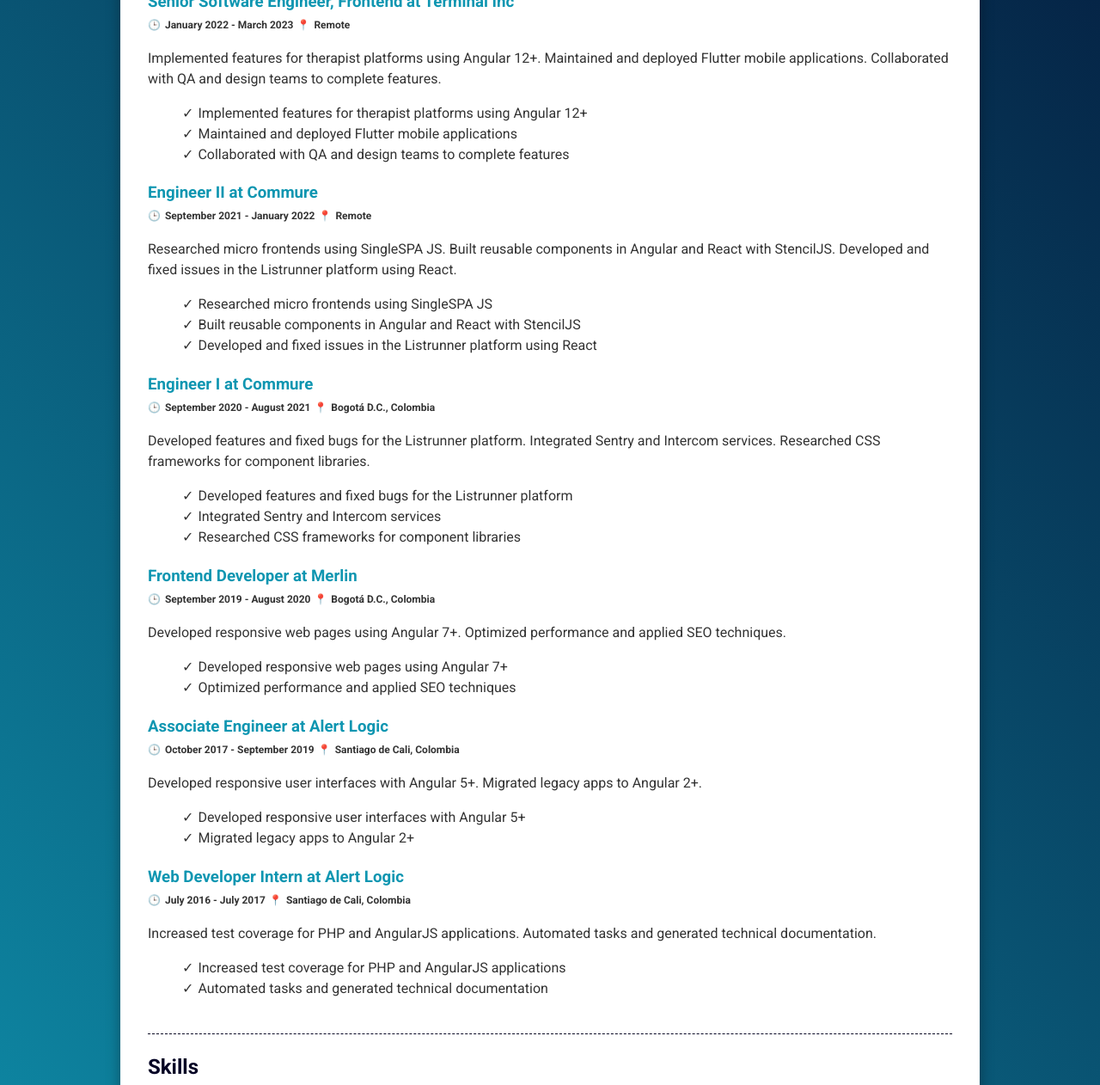
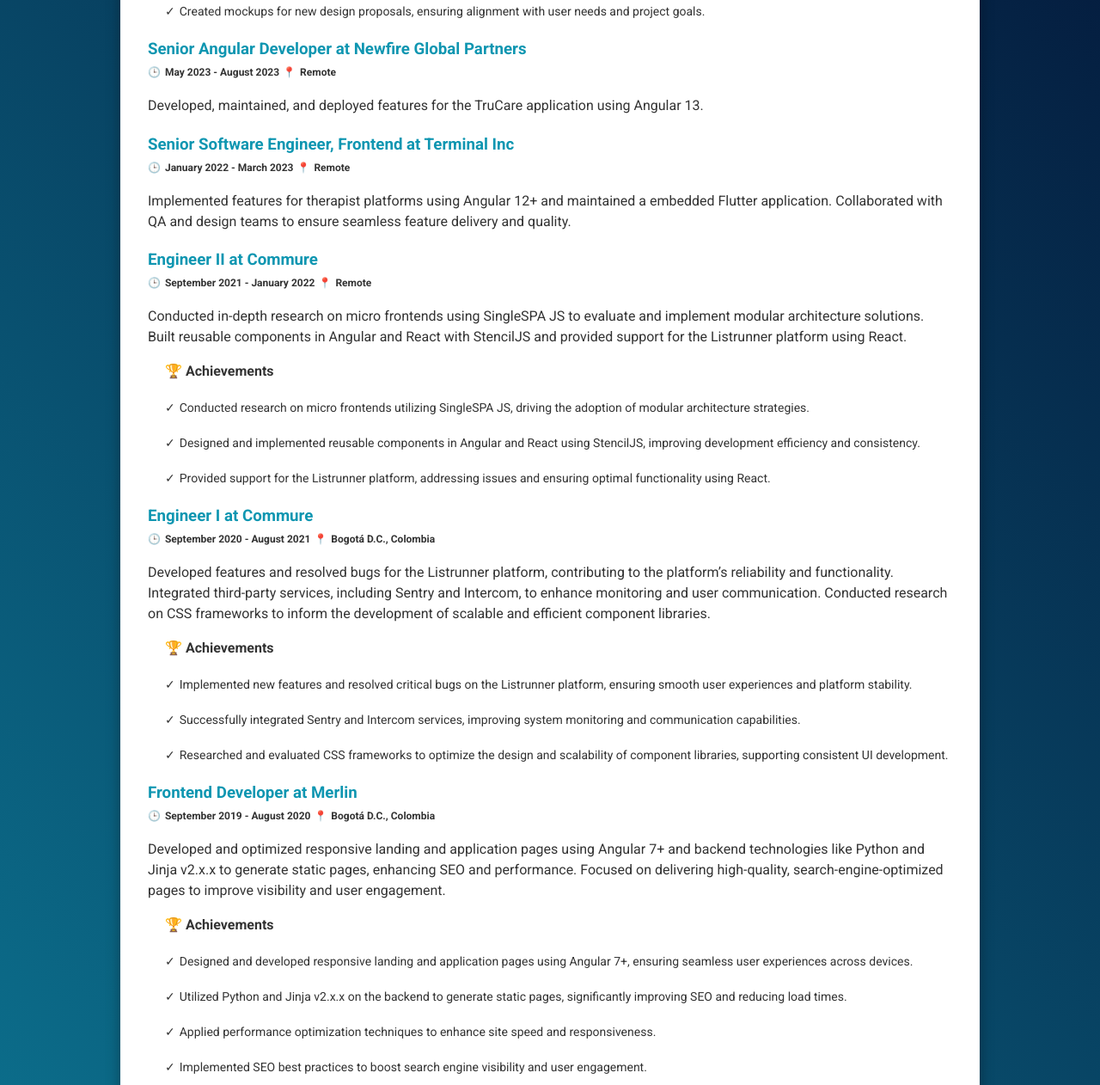
Before and after one commit to andres-artunduaga/resume, a plain HTML site: page docs/resumes/html/andres-artunduaga.html in a window 1280 px wide. Shown: the part 993-2255 px from the top of the page at 86% size. Drawn offline with Linux system fonts and the light colour scheme.

Commit message:
better content

```diff
--- a/docs/resumes/html/andres-artunduaga.css
+++ b/docs/resumes/html/andres-artunduaga.css
@@ -2,8 +2,8 @@
 :root {
     /* Palette */
     --primary-color: #020024;
-    --secondary-color: #0f96b1; /* #0f96b1 */
-    --tertiary-color: #5021d3;
+    --secondary-color: #0f96b1;
+    --tertiary-color: #0000ff;
     --dark-color: #333;
     --light-color: white;
 
@@ -66,7 +66,6 @@ a {
     text-decoration: none;
     &:hover {
         text-decoration: underline;
-        color: red;
     }
 }
 
@@ -187,12 +186,21 @@ section {
     }
 
     .achievements {
+        &::before {
+            content: '🏆 Achievements';
+            margin-left: -20px;
+            font-weight: 600;
+        }
         li {
+            margin-top: 20px;
+            font-size: 14px;
             list-style-type: none;
             &::before {
                 content: '✓';
                 margin-right: 5px;
+                margin-left: -20px; /* Adjust this value as needed to match the left margin of the content */
             }
+            margin-bottom: 10px;
         }
     }
 }
@@ -210,6 +218,7 @@ section {
         article {
             ul {
                 li {
+                    font-size: 14px;
                     list-style-type: none;
                     &::before {
                         content: '⁍';
--- a/docs/resumes/html/andres-artunduaga.html
+++ b/docs/resumes/html/andres-artunduaga.html
@@ -18,8 +18,7 @@
                     <section id="contact">
                         <span class="contact-item" id="email">
                             <span class="contact-item-label">Email:</span>
-                            <a class="contact-item-link"
-                                href="mailto:andres.artunduaga@outlook.com">andres@r2n.dev</a>
+                            <a class="contact-item-link" href="mailto:andres.artunduaga@outlook.com">andres@r2n.dev</a>
                         </span>
                         <span class="contact-item" id="phone">
                             <span class="contact-item-label">Phone:</span>
@@ -43,9 +42,11 @@
         </header>
         <section id="summary">
             <h2>Summary</h2>
-            <p>Software developer with extensive experience in design systems and component reusability. Over 7 years of
-                expertise in frontend development using React, Angular, JavaScript, and TypeScript. Skilled in global agile
-                teams and proficient in tools such as Git, RESTful services, and web application development.</p>
+            <p>Software developer with over 7 years of experience in designing and implementing scalable, user-friendly
+                web applications. Specializes in frontend development using React, Angular, JavaScript, and TypeScript.
+                Passionate about design systems, component reusability, and creating seamless user experiences. Proven
+                ability to collaborate effectively in global agile teams and skilled in utilizing tools like Git,
+                RESTful APIs, and modern web technologies to deliver high-quality solutions.</p>
         </section>
         <section id="employment-history">
             <h2>Experience</h2>
@@ -53,88 +54,130 @@
                 <h3 class="title">Senior Frontend Engineer at Proxet</h3>
                 <span class="timeframe"><time datetime="2023-08-01">August 2023</time> - Present</span>
                 <span class="location">Bogotá D.C., Colombia</span>
-                <p>Led the migration to React + TypeScript, developed reusable components, and created web extensions.</p>
+                <p>Migrated applications from Angular 13 to React + TypeScript, developed reusable components to enhance
+                    efficiency, and created web extensions to expand product functionalities. Designed mockups and
+                    prototypes for new features, improving user experience and aligning with business goals.
+                </p>
                 <ul class="achievements">
-                    <li>Migrated applications from Angular 13 to React + TypeScript</li>
-                    <li>Developed reusable components and enhanced user experience</li>
-                    <li>Created web extensions for additional product functionalities</li>
-                    <li>Designed mockups for new design proposals and extensions</li>
+                    <li>Transitioned the main application from Angular 13 to React and TypeScript, improving
+                        performance, maintainability, and modernizing the tech stack.</li>
+                    <li>Designed and implemented reusable components to optimize development efficiency while improving
+                        the overall user experience.</li>
+                    <li>Developed a web extension that enables autofill functionality, eliminating the need for users to
+                        rely on separate software to achieve the same results.</li>
+                    <li>Created mockups for new design proposals, ensuring alignment with user needs and project goals.
+                    </li>
                 </ul>
             </article>
             <article class="job">
                 <h3 class="title">Senior Angular Developer at Newfire Global Partners</h3>
-                <span class="timeframe"><time datetime="2023-05-01">May 2023</time> - <time datetime="2023-08-01">August 2023</time></span>
+                <span class="timeframe"><time datetime="2023-05-01">May 2023</time> - <time datetime="2023-08-01">August
+                        2023</time></span>
                 <span class="location">Remote</span>
                 <p>Developed, maintained, and deployed features for the TruCare application using Angular 13.</p>
-                <ul class="achievements">
-                    <li>Developed, maintained, and deployed features for the TruCare application using Angular 13</li>
-                </ul>
             </article>
             <article class="job">
                 <h3 class="title">Senior Software Engineer, Frontend at Terminal Inc</h3>
-                <span class="timeframe"><time datetime="2022-01-01">January 2022</time> - <time datetime="2023-03-01">March 2023</time></span>
+                <span class="timeframe"><time datetime="2022-01-01">January 2022</time> - <time
+                        datetime="2023-03-01">March 2023</time></span>
                 <span class="location">Remote</span>
-                <p>Implemented features for therapist platforms using Angular 12+. Maintained and deployed Flutter mobile
-                    applications. Collaborated with QA and design teams to complete features.</p>
-                <ul class="achievements">
-                    <li>Implemented features for therapist platforms using Angular 12+</li>
-                    <li>Maintained and deployed Flutter mobile applications</li>
-                    <li>Collaborated with QA and design teams to complete features</li>
-                </ul>
+                <p>Implemented features for therapist platforms using Angular 12+ and maintained a embedded Flutter
+                    application. Collaborated with QA and design teams to ensure seamless feature delivery and quality.
+                </p>
             </article>
             <article class="job">
                 <h3 class="title">Engineer II at Commure</h3>
-                <span class="timeframe"><time datetime="2021-09-01">September 2021</time> - <time datetime="2022-01-01">January 2022</time></span>
+                <span class="timeframe"><time datetime="2021-09-01">September 2021</time> - <time
+                        datetime="2022-01-01">January 2022</time></span>
                 <span class="location">Remote</span>
-                <p>Researched micro frontends using SingleSPA JS. Built reusable components in Angular and React with
-                    StencilJS. Developed and fixed issues in the Listrunner platform using React.</p>
+                <p>Conducted in-depth research on micro frontends using SingleSPA JS to evaluate and implement modular
+                    architecture solutions. Built reusable components in Angular and React with StencilJS and provided
+                    support for the Listrunner platform using React.</p>
                 <ul class="achievements">
-                    <li>Researched micro frontends using SingleSPA JS</li>
-                    <li>Built reusable components in Angular and React with StencilJS</li>
-                    <li>Developed and fixed issues in the Listrunner platform using React</li>
+                    <li>Conducted research on micro frontends utilizing SingleSPA JS, driving the adoption of modular
+                        architecture strategies.</li>
+                    <li>Designed and implemented reusable components in Angular and React using StencilJS, improving
+                        development efficiency and consistency.</li>
+                    <li>Provided support for the Listrunner platform, addressing issues and ensuring optimal
+                        functionality using React.</li>
                 </ul>
             </article>
             <article class="job">
                 <h3 class="title">Engineer I at Commure</h3>
-                <span class="timeframe"><time datetime="2020-09-01">September 2020</time> - <time datetime="2021-08-01">August 2021</time></span>
+                <span class="timeframe"><time datetime="2020-09-01">September 2020</time> - <time
+                        datetime="2021-08-01">August 2021</time></span>
                 <span class="location">Bogotá D.C., Colombia</span>
-                <p>Developed features and fixed bugs for the Listrunner platform. Integrated Sentry and Intercom services.
-                    Researched CSS frameworks for component libraries.</p>
+                <p>Developed features and resolved bugs for the Listrunner platform, contributing to the platform’s
+                    reliability and functionality. Integrated third-party services, including Sentry and Intercom, to
+                    enhance monitoring and user communication. Conducted research on CSS frameworks to inform the
+                    development of scalable and efficient component libraries.</p>
                 <ul class="achievements">
-                    <li>Developed features and fixed bugs for the Listrunner platform</li>
-                    <li>Integrated Sentry and Intercom services</li>
-                    <li>Researched CSS frameworks for component libraries</li>
+                    <li>Implemented new features and resolved critical bugs on the Listrunner platform, ensuring smooth
+                        user experiences and platform stability.</li>
+                    <li>Successfully integrated Sentry and Intercom services, improving system monitoring and
+                        communication capabilities.</li>
+                    <li>Researched and evaluated CSS frameworks to optimize the design and scalability of component
+                        libraries, supporting consistent UI development.</li>
                 </ul>
             </article>
             <article class="job">
                 <h3 class="title">Frontend Developer at Merlin</h3>
-                <span class="timeframe"><time datetime="2019-09-01">September 2019</time> - <time datetime="2020-08-01">August 2020</time></span>
+                <span class="timeframe"><time datetime="2019-09-01">September 2019</time> - <time
+                        datetime="2020-08-01">August 2020</time></span>
                 <span class="location">Bogotá D.C., Colombia</span>
-                <p>Developed responsive web pages using Angular 7+. Optimized performance and applied SEO techniques.</p>
+                <p>Developed and optimized responsive landing and application pages using Angular 7+ and backend
+                    technologies like Python and Jinja v2.x.x to generate static pages, enhancing SEO and performance.
+                    Focused on delivering high-quality, search-engine-optimized pages to improve visibility and user
+                    engagement.</p>
                 <ul class="achievements">
-                    <li>Developed responsive web pages using Angular 7+</li>
-                    <li>Optimized performance and applied SEO techniques</li>
+                    <li>Designed and developed responsive landing and application pages using Angular 7+, ensuring
+                        seamless user experiences across devices.</li>
+                    <li>Utilized Python and Jinja v2.x.x on the backend to generate static pages, significantly
+                        improving SEO and reducing load times.</li>
+                    <li>Applied performance optimization techniques to enhance site speed and responsiveness.</li>
+                    <li>Implemented SEO best practices to boost search engine visibility and user engagement.</li>
                 </ul>
             </article>
             <article class="job">
                 <h3 class="title">Associate Engineer at Alert Logic</h3>
-                <span class="timeframe"><time datetime="2017-10-01">October 2017</time> - <time datetime="2019-09-01">September 2019</time></span>
+                <span class="timeframe"><time datetime="2017-10-01">October 2017</time> - <time
+                        datetime="2019-09-01">September 2019</time></span>
                 <span class="location">Santiago de Cali, Colombia</span>
-                <p>Developed responsive user interfaces with Angular 5+. Migrated legacy apps to Angular 2+.</p>
+                <p>Developed responsive user interfaces for Alert Logic products using Angular 5+, ensuring
+                    cross-browser compatibility and seamless user experiences. Provided mentorship to interns, leading
+                    initiatives to improve unit test coverage and e2e testing. Contributed to the successful delivery of
+                    customer-facing projects, supported the migration of legacy AngularJS apps to Angular 2+, and
+                    maintained and supported existing applications.</p>
                 <ul class="achievements">
-                    <li>Developed responsive user interfaces with Angular 5+</li>
-                    <li>Migrated legacy apps to Angular 2+</li>
+                    <li>Designed and implemented responsive user interfaces for Alert Logic products using Angular 5+,
+                        ensuring cross-browser compatibility.</li>
+                    <li>Mentored interns on tools and codebases, achieving team goals such as increased unit test
+                        coverage and e2e testing.</li>
+                    <li>Successfully delivered two customer-facing projects: Incidents and Health consoles, contributing
+                        to other projects as required.</li>
+                    <li>Contributed to the migration of legacy AngularJS applications to Angular 2+, improving
+                        scalability and maintainability.</li>
+                    <li>Supported and maintained existing applications, ensuring optimal performance and reliability.
+                    </li>
                 </ul>
             </article>
             <article class="job">
                 <h3 class="title">Web Developer Intern at Alert Logic</h3>
-                <span class="timeframe"><time datetime="2016-07-01">July 2016</time> - <time datetime="2017-07-01">July 2017</time></span>
+                <span class="timeframe"><time datetime="2016-07-01">July 2016</time> - <time datetime="2017-07-01">July
+                        2017</time></span>
                 <span class="location">Santiago de Cali, Colombia</span>
-                <p>Increased test coverage for PHP and AngularJS applications. Automated tasks and generated technical
-                    documentation.</p>
+                <p>Enhanced software quality by increasing test coverage for PHP and AngularJS applications while
+                    supporting defect resolution. Developed new features and applications using PHP and AngularJS within
+                    the SCRUM framework. Automated user story documentation generation using Robo and LaTeX,
+                    streamlining project workflows.</p>
                 <ul class="achievements">
-                    <li>Increased test coverage for PHP and AngularJS applications</li>
-                    <li>Automated tasks and generated technical documentation</li>
+                    <li>Improved test coverage for PHP and AngularJS applications, enhancing software quality and
+                        reliability.</li>
+                    <li>Provided support for resolving defects and bugs to ensure platform stability and usability.</li>
+                    <li>Developed new software features and applications leveraging the SCRUM agile methodology with PHP
+                        and AngularJS.</li>
+                    <li>Automated the creation of user story documentation using Robo and LaTeX, increasing efficiency
+                        in project documentation workflows.</li>
                 </ul>
             </article>
         </section>
```
